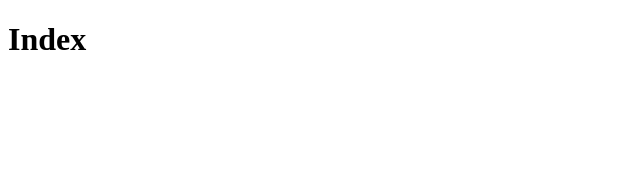
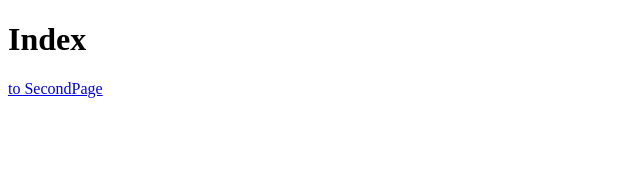
Before and after one commit to yuasys/nuxt-sample, a Nuxt app: page / in a window 1280 px wide. Shown: the top 170 px of the page, without its empty margins (0-640 px from the left). Built offline with nearby package versions, Linux system fonts and the light colour scheme.

Commit message:
modified:   pages/index.vue

```diff
--- a/pages/index.vue
+++ b/pages/index.vue
@@ -1,5 +1,6 @@
 <template>
   <div>
     <h1>Index</h1>
+    <NuxtLink to = "/secondpage">to SecondPage</NuxtLink>
   </div>
 </template>
```
